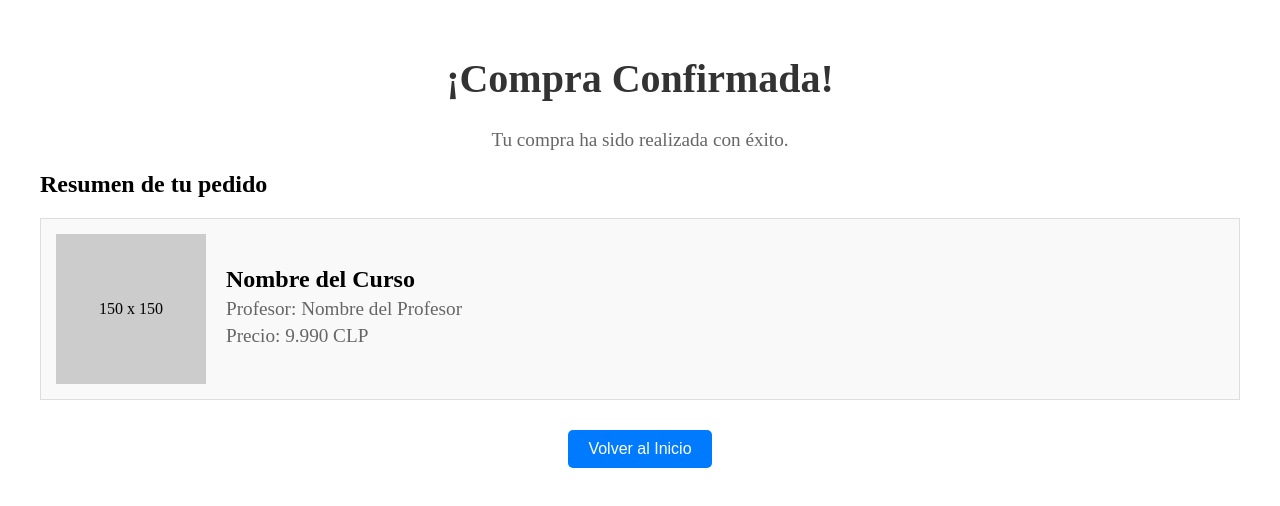
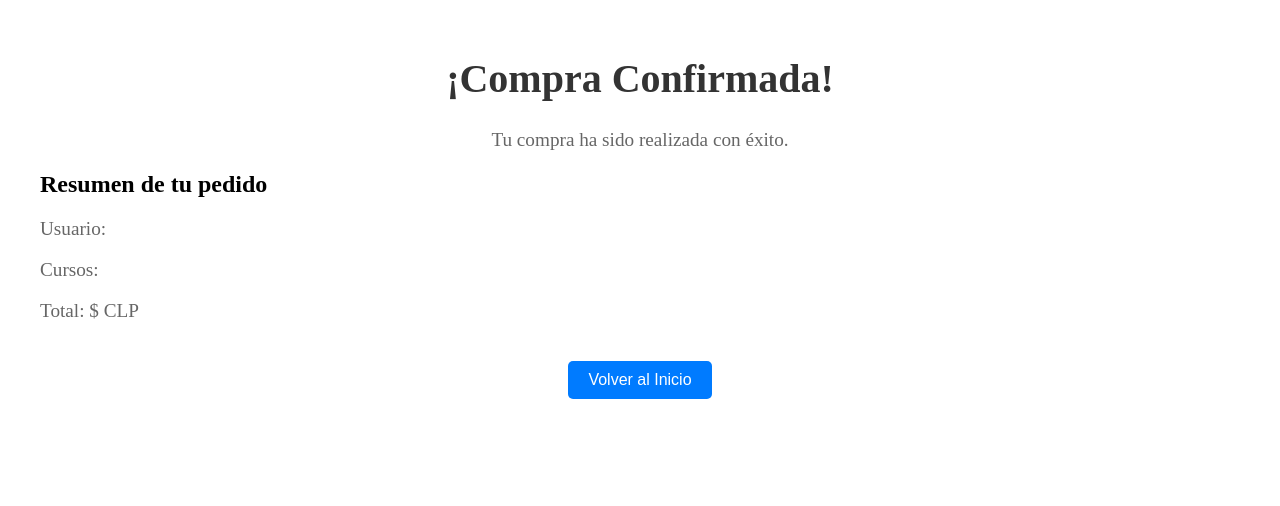
Before and after one commit to MGN99/app, a React (Create React App) app: page /ConfirmationPage in a window 1280 px wide. Shown: the top 506 px of the page. Built offline with nearby package versions, Linux system fonts and the light colour scheme.

Commit message:
Para que me salga la pagina de compra confirmada

```diff
--- a/src/App.js
+++ b/src/App.js
@@ -7,6 +7,7 @@ import UserDashboard from './components/PanelUser/UserDashboard';
 import AdminDashboard from './components/PanelAdmin/AdminDashboard';
 import ConfirmationPage from './components/ConfirmationPage';
 import CartPage from './components/MainPage/CartPage';
+import RedirectPage from './components/RedirectPage';
 
 const App = () => {
   return (
@@ -18,6 +19,7 @@ const App = () => {
         <Route path="/register" element={<RegisterPage />} />
         <Route path="/dashboard" element={<UserDashboard />} />
         <Route path="/adminDashboard" element={<AdminDashboard />} />
+        <Route path="/redirect" element={<RedirectPage />} />
         <Route path="/ConfirmationPage" element={<ConfirmationPage />} />
       </Routes>
     </Router>
--- a/src/components/ConfirmationPage.jsx
+++ b/src/components/ConfirmationPage.jsx
@@ -1,25 +1,32 @@
+// ConfirmationPage.jsx
 import React from 'react';
-import './ConfirmationPage.css'; // Importar el CSS personalizado
+import { useLocation } from 'react-router-dom';
+import './ConfirmationPage.css';
 
 const ConfirmationPage = () => {
+    const location = useLocation();
+    const queryParams = new URLSearchParams(location.search);
+
+    const user = queryParams.get('user');
+    const courses = queryParams.get('courses');
+    const amount = queryParams.get('amount');
+
     return (
         <div className="confirmation-container">
             <h1>¡Compra Confirmada!</h1>
             <p>Tu compra ha sido realizada con éxito.</p>
             <div className="order-summary">
                 <h2>Resumen de tu pedido</h2>
-                {/* Puedes mapear aquí los cursos comprados */}
-                <div className="course-item">
-                    <div className="course-image-placeholder">150 x 150</div>
-                    <div className="course-details">
-                        <h3>Nombre del Curso</h3>
-                        <p>Profesor: Nombre del Profesor</p>
-                        <p>Precio: 9.990 CLP</p>
-                    </div>
-                </div>
-                {/* Repite este bloque para cada curso */}
+                <p>Usuario: {user}</p>
+                <p>Cursos: {courses}</p>
+                <p>Total: ${amount} CLP</p>
             </div>
-            <button className="back-to-home-button">Volver al Inicio</button>
+            <button
+                className="back-to-home-button"
+                onClick={() => window.location.href = '/'}
+            >
+                Volver al Inicio
+            </button>
         </div>
     );
 };
--- /dev/null
+++ b/src/components/RedirectPage.jsx
@@ -0,0 +1,27 @@
+// RedirectPage.jsx
+import { useEffect } from 'react';
+import { useNavigate, useLocation } from 'react-router-dom';
+
+const RedirectPage = () => {
+  const navigate = useNavigate();
+  const location = useLocation();
+
+  useEffect(() => {
+    const queryParams = new URLSearchParams(location.search);
+    const user = queryParams.get('user');
+    const courses = queryParams.get('courses');
+    const amount = queryParams.get('amount');
+
+    // Construye la URL final para la página de confirmación
+    const confirmationUrl = `/ConfirmationPage?user=${encodeURIComponent(
+      user
+    )}&courses=${encodeURIComponent(courses)}&amount=${encodeURIComponent(amount)}`;
+
+    // Redirige a la página de confirmación
+    navigate(confirmationUrl);
+  }, [location, navigate]);
+
+  return <p>Redirigiendo...</p>;
+};
+
+export default RedirectPage;
```
